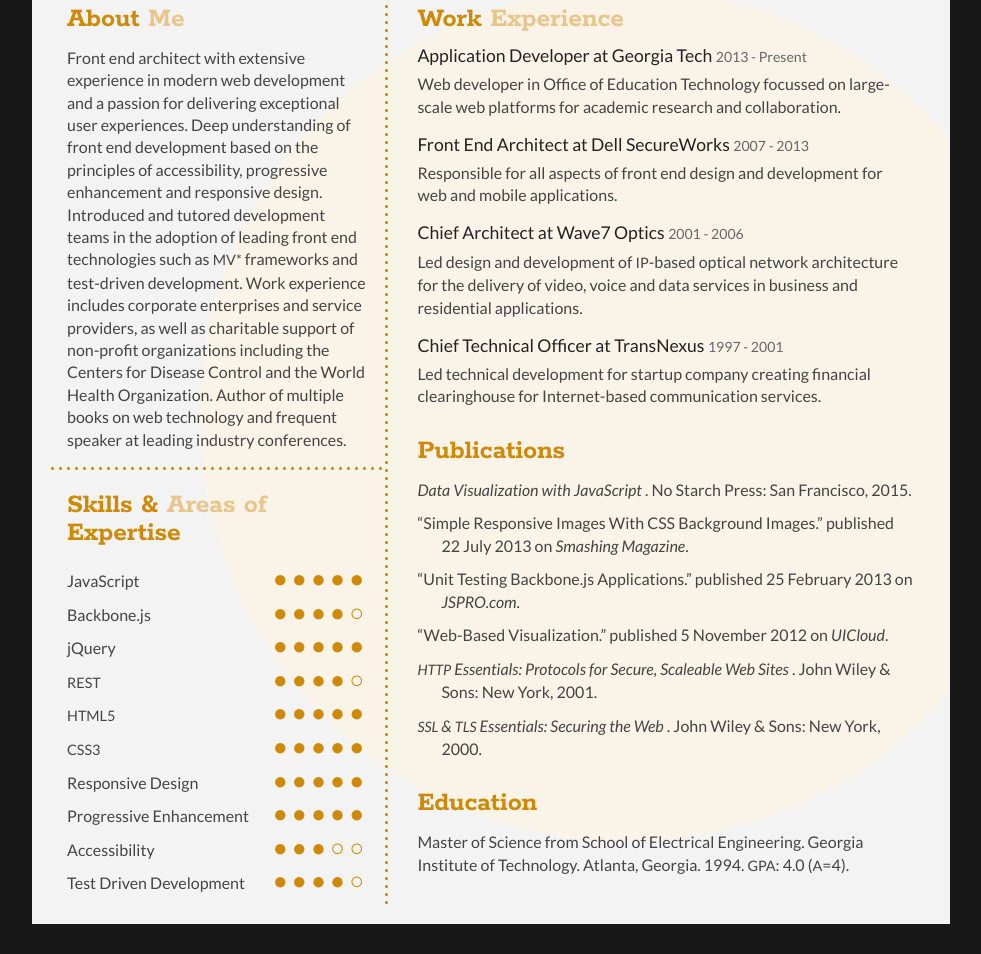
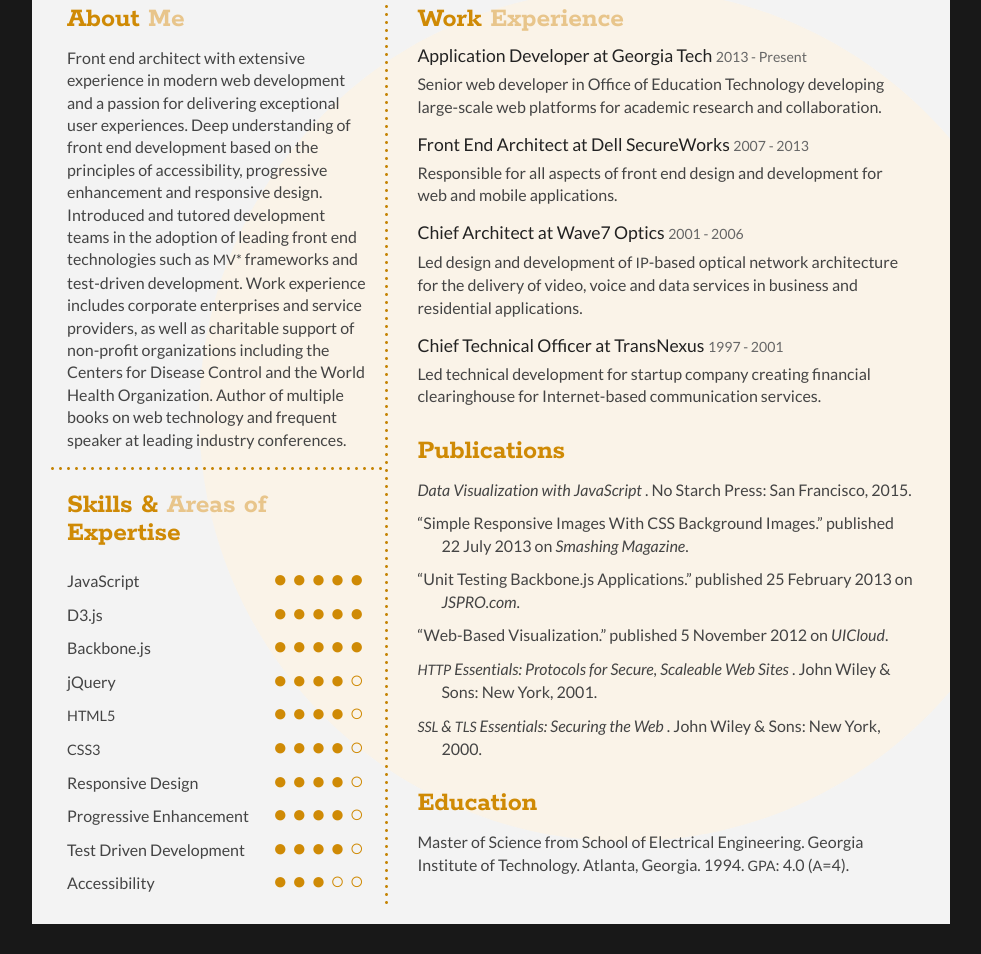
Before and after one commit to sathomas/cv, a plain HTML site: page index.html in a window 1280 px wide. Shown: the part 216-1170 px from the top of the page, without its empty margins (149-1130 px from the left). Drawn offline with nearby package versions, Linux system fonts and the light colour scheme.

Commit message:
add D3.js

```diff
--- a/index.html
+++ b/index.html
@@ -187,15 +187,15 @@
 				<h1>Skills & <span class="muted">Areas of</span><br/> Expertise</h1>
 				<table>
 					<tr><td>JavaScript</td             ><td class="dots">●&nbsp;●&nbsp;●&nbsp;●&nbsp;●</td></tr>
-					<tr><td>Backbone.js</td            ><td class="dots">●&nbsp;●&nbsp;●&nbsp;●&nbsp;○</td></tr>
-					<tr><td>jQuery</td                 ><td class="dots">●&nbsp;●&nbsp;●&nbsp;●&nbsp;●</td></tr>
-					<tr><td><abbr>REST</abbr></td      ><td class="dots">●&nbsp;●&nbsp;●&nbsp;●&nbsp;○</td></tr>
-					<tr><td><abbr>HTML5</abbr></td     ><td class="dots">●&nbsp;●&nbsp;●&nbsp;●&nbsp;●</td></tr>
-					<tr><td><abbr>CSS3</abbr></td      ><td class="dots">●&nbsp;●&nbsp;●&nbsp;●&nbsp;●</td></tr>
-					<tr><td>Responsive Design</td      ><td class="dots">●&nbsp;●&nbsp;●&nbsp;●&nbsp;●</td></tr>
-					<tr><td>Progressive Enhancement</td><td class="dots">●&nbsp;●&nbsp;●&nbsp;●&nbsp;●</td></tr>
+					<tr><td>D3.js</td                  ><td class="dots">●&nbsp;●&nbsp;●&nbsp;●&nbsp;●</td></tr>
+					<tr><td>Backbone.js</td            ><td class="dots">●&nbsp;●&nbsp;●&nbsp;●&nbsp;●</td></tr>
+					<tr><td>jQuery</td                 ><td class="dots">●&nbsp;●&nbsp;●&nbsp;●&nbsp;○</td></tr>
+					<tr><td><abbr>HTML5</abbr></td     ><td class="dots">●&nbsp;●&nbsp;●&nbsp;●&nbsp;○</td></tr>
+					<tr><td><abbr>CSS3</abbr></td      ><td class="dots">●&nbsp;●&nbsp;●&nbsp;●&nbsp;○</td></tr>
+					<tr><td>Responsive Design</td      ><td class="dots">●&nbsp;●&nbsp;●&nbsp;●&nbsp;○</td></tr>
+					<tr><td>Progressive Enhancement</td><td class="dots">●&nbsp;●&nbsp;●&nbsp;●&nbsp;○</td></tr>
+					<tr><td>Test Driven Development</td><td class="dots">●&nbsp;●&nbsp;●&nbsp;●&nbsp;○</td></tr>
 					<tr><td>Accessibility</td          ><td class="dots">●&nbsp;●&nbsp;●&nbsp;○&nbsp;○</td></tr>
-					<tr><td>Test Driven Development</td><td class="dots">●&nbsp;●&nbsp;●&nbsp;●&nbsp;○</td></tr>
 				</table>
 			</section>
 		</div>
@@ -205,7 +205,7 @@
 				<h1>Work <span class="muted">Experience</span></h1>
 				<h2 class="first">Application Developer at Georgia Tech <small>2013 - Present</small></h2>
 				<p>
-					Web developer in Office of Education Technology focussed on large-scale web
+					Senior web developer in Office of Education Technology developing large-scale web
 					platforms for academic research and collaboration.
 				</p>
 
```
